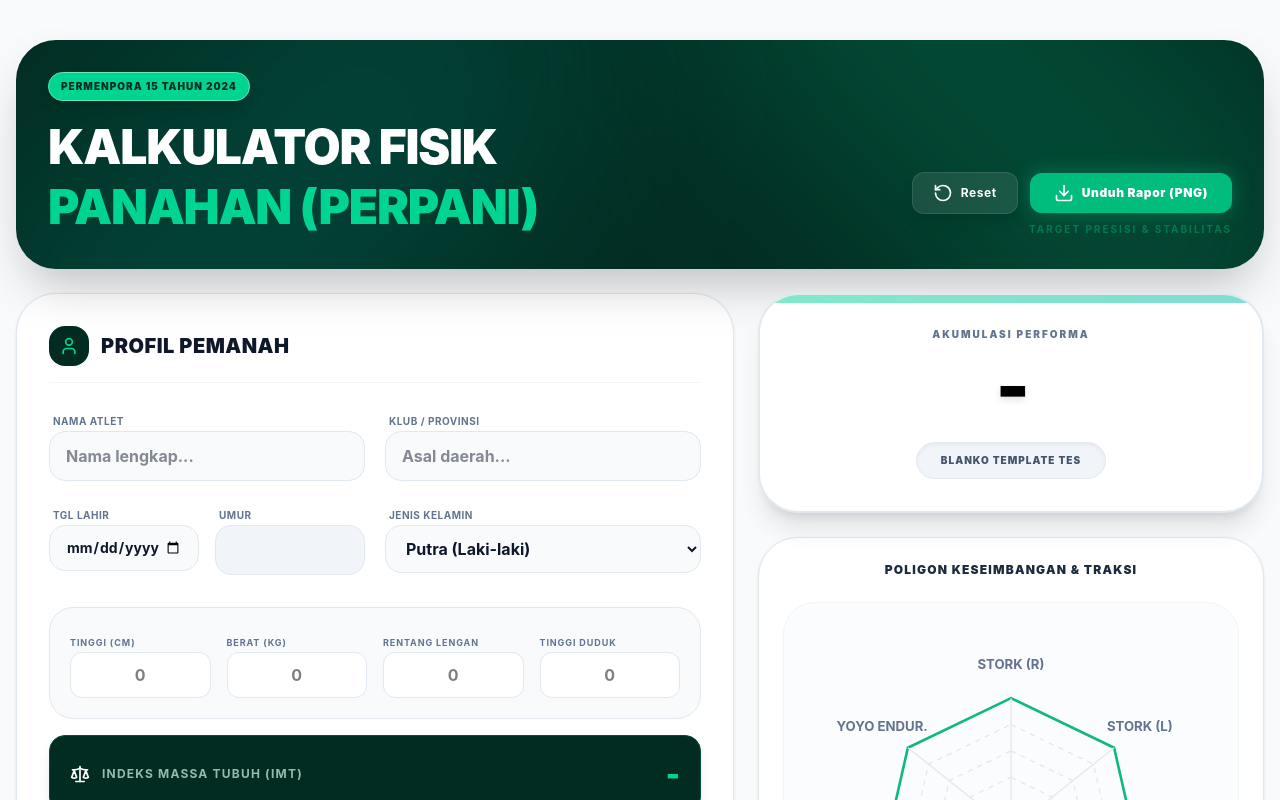
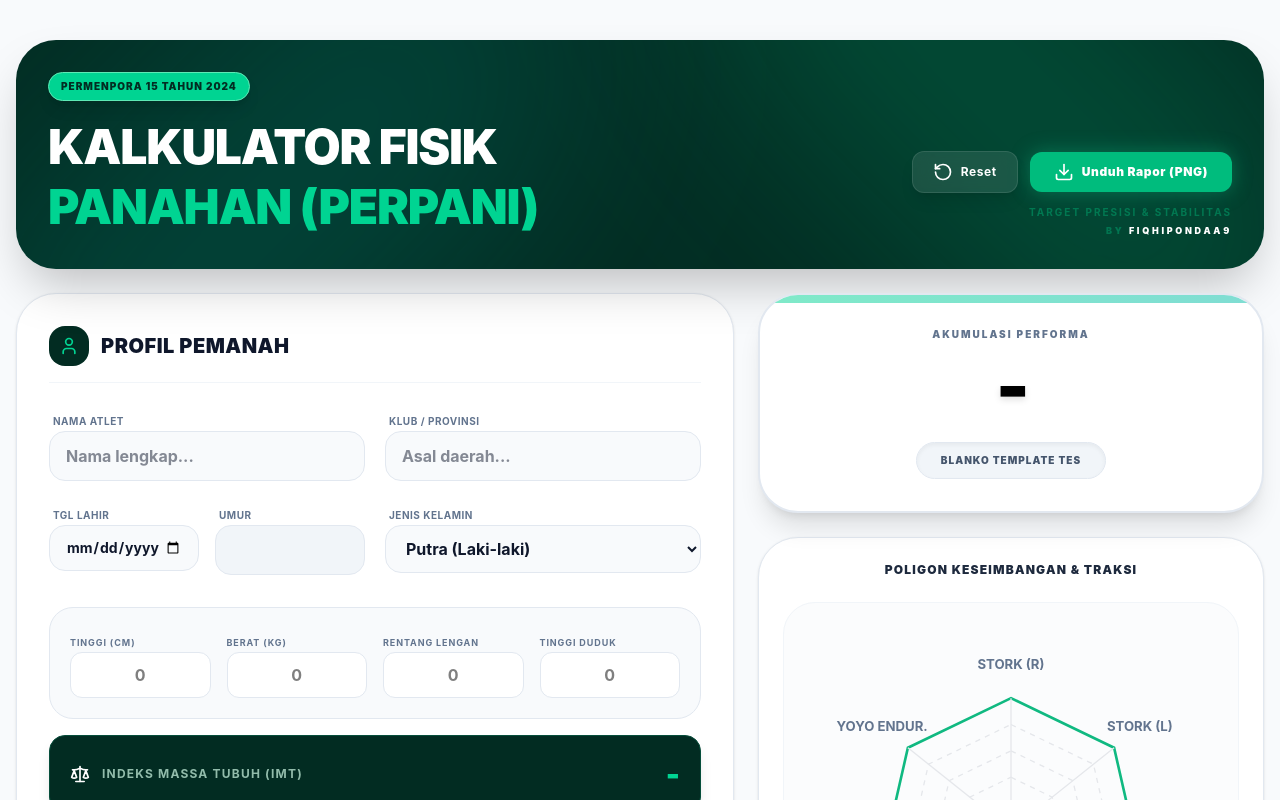
Before and after one commit to fiqhipondaa9/kalkulator-fisik-panahan, a React (Vite) app: page / in a window 1280 px wide. Shown: the top 800 px of the page. Built offline with nearby package versions, Linux system fonts and the light colour scheme.

Commit message:
my signature

```diff
--- a/src/App.jsx
+++ b/src/App.jsx
@@ -197,7 +197,7 @@
             </h1>
           </div>
           <div className="text-left md:text-right w-full md:w-auto">
-            {!isExporting && (
+          {!isExporting && (
               <div className="no-print flex flex-wrap items-center justify-start md:justify-end gap-3 mb-2">
                 <button onClick={handleReset} className="bg-white/10 hover:bg-rose-500/90 text-white px-5 py-2.5 rounded-xl transition-all duration-300 flex items-center gap-2 text-xs font-bold tracking-wider backdrop-blur-sm border border-white/10 hover:border-rose-500/50 shadow-lg">
                   <IconReset /> <span className="hidden md:inline">Reset</span>
@@ -207,7 +207,12 @@
                 </button>
               </div>
             )}
-            <p className="font-bold text-emerald-600/60 text-[10px] tracking-[0.2em] uppercase mt-2">Target Presisi & Stabilitas</p>
+            <div className="mt-3">
+              <p className="font-bold text-emerald-600/60 text-[10px] tracking-[0.2em] uppercase">Target Presisi & Stabilitas</p>
+              <p className="font-black text-emerald-500/40 text-[9px] tracking-[0.3em] uppercase mt-1">
+                By <span className="text-white">fiqhipondaa9</span>
+              </p>
+            </div>
           </div>
         </div>
       </header>
```
